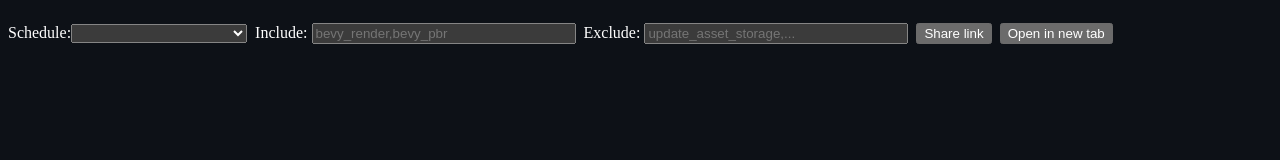
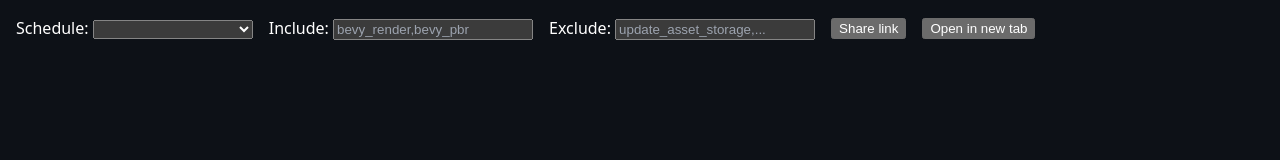
Before and after one commit to jakobhellermann/bevy_mod_debugdump, a website built with Parcel: page web/src/index.html in a window 1280 px wide. Built offline with nearby package versions, Linux system fonts and the light colour scheme; what @hpcc-js/wasm would draw is missing.

Commit message:
move to tailwind

```diff
--- a/web/package.json
+++ b/web/package.json
@@ -20,5 +20,9 @@
     "@hpcc-js/wasm": "^2.8.0",
     "parcel": "^2.8.3",
     "svg-pan-zoom": "^3.6.1"
+  },
+  "devDependencies": {
+    "postcss": "^8.4.35",
+    "tailwindcss": "^3.4.1"
   }
 }
--- a/web/src/index.html
+++ b/web/src/index.html
@@ -12,27 +12,30 @@
     <script src="./index.ts" type="module"></script>
 </head>
 
-<body>
-    <canvas id="canvas" style="display: none;"></canvas>
-    <div>
-        <div class="filterSection">
-            <p>Schedule:</p>
-            <select id="scheduleSelect">
-            </select>
+<body class="bg-[#0D1117]">
+    <canvas id="canvas" class="hidden"></canvas>
 
-            <p>Include:&nbsp;</p>
-            <input type="text" class="filter" id="includes" placeholder="bevy_render,bevy_pbr">
-            <p>Exclude:&nbsp;</p>
-            <input type="text" class="filter" id="excludes" placeholder="update_asset_storage,...">
+    <div class="m-4 flex gap-4 justify-start flex-col items-start md:flex-row md:items-center">
+        <label>
+            Schedule:
+            <select id="scheduleSelect" class="min-w-40"></select>
+        </label>
+        <label>
+            Include:
+            <input type="text" class="w-48" id="includes" placeholder="bevy_render,bevy_pbr">
+        </label>
+        <label>
+            Exclude:
+            <input type="text" class="w-48" id="excludes" placeholder="update_asset_storage,...">
+        </label>
 
-            <div id="buttonRow">
-                <button id="share">Share link</button>
-                <button id="openInNewTab">Open in new tab</button>
-            </div>
+        <div class="flex gap-4">
+            <button id="share">Share link</button>
+            <button id="openInNewTab">Open in new tab</button>
         </div>
     </div>
 
-    <div id="svg"></div>
+    <div id="svgContainer" class="mt-4 border-1"></div>
 </body>
 
 </html>
--- a/web/src/index.ts
+++ b/web/src/index.ts
@@ -5,11 +5,12 @@ import { Graphviz as GraphvizLoader } from "@hpcc-js/wasm/dist/graphviz";
 const includesInput = document.getElementById("includes") as HTMLInputElement;
 const excludesInput = document.getElementById("excludes") as HTMLInputElement;
 const scheduleSelect = document.getElementById("scheduleSelect") as HTMLSelectElement;
-const svgElement = document.getElementById("svg")! as HTMLImageElement;
+const svgElement = document.getElementById("svgContainer")! as HTMLImageElement;
 const shareButton = document.getElementById("share")! as HTMLButtonElement;
 const openInNewTabButton = document.getElementById("openInNewTab")! as HTMLButtonElement;
 
 
+let lastGeneratedSvg: string | null = null;
 
 function registerScroll(svg: SVGGraphicsElement) {
     svgPanZoom(svg, {
@@ -82,10 +83,9 @@ shareButton.addEventListener("click", () => {
 });
 
 openInNewTabButton.addEventListener("click", () => {
-    const svg = new XMLSerializer().serializeToString(svgElement);
-    console.log(svg);
+    if (!lastGeneratedSvg) return;
 
-    let blob = new Blob([svg], { type: "image/svg+xml" });
+    let blob = new Blob([lastGeneratedSvg], { type: "image/svg+xml" });
     let url = URL.createObjectURL(blob);
     let win = open(url);
 
@@ -127,6 +127,8 @@ async function run() {
     let updateSvgElement = (content: string) => {
         let svg = timed("dot", () => graphviz.dot(content, "svg"));
         svgElement.innerHTML = svg;
+
+        lastGeneratedSvg = new XMLSerializer().serializeToString(svgElement);
 
         registerScroll(svgElement.querySelector("svg") as SVGGraphicsElement);
     };
--- a/web/src/style.css
+++ b/web/src/style.css
@@ -1,43 +1,16 @@
-body {
-    background-color: #0D1117;
-    overflow: hidden;
+@tailwind base;
+@tailwind components;
+@tailwind utilities;
+
+
+select,
+input,
+button {
+    all: revert;
 }
 
-.filterSection {
-    color: white;
 
-    display: flex;
-    align-items: center;
-    justify-content: start;
-}
-
-.filterSection input {
-    margin-right: 0.5rem;
-}
-
-.filterSection select {
-    margin-right: 0.5rem;
-}
-
-.filter {
-    width: 16rem;
-}
-
-#scheduleSelect {
-    min-width: 11rem;
-}
-
-#buttonRow {
-    display: flex;
-    flex-direction: row;
-    gap: 0.5rem;
-}
-
-#svg {
-    margin-top: 1rem;
-}
-
-#svg svg {
+#svgContainer svg {
     width: 100%;
     height: calc(100vh - 6rem);
 }
--- /dev/null
+++ b/web/tailwind.config.mjs
@@ -0,0 +1,8 @@
+/** @type {import('tailwindcss').Config} */
+export default {
+  content: ["./src/*.{html,ts}"],
+  theme: {
+    extend: {},
+  },
+  plugins: [],
+}
```
Also changed, not shown: web/.postcssrc.json (added).
